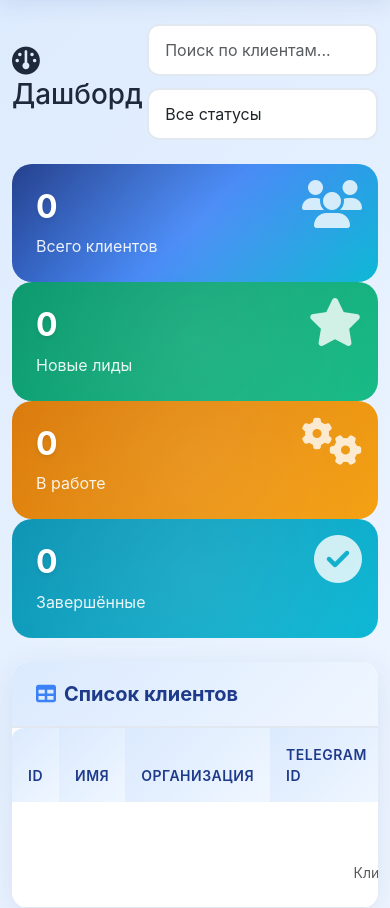
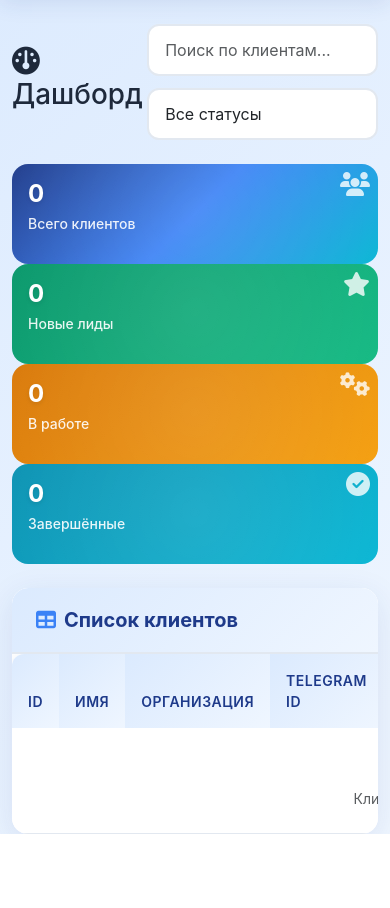
Before and after one commit to ntolkachev-gh/Clienterra-CRM, a Flask app: page / in a window 390 px wide. Shown: the part 136-1044 px from the top of the page. After the commit the page ends 970 px from the top, so only its background shows below. Run offline with Flask 3, Linux system fonts and the light colour scheme; a user stored in the database is signed in; data that the repository does not hold is empty.

Commit message:
📏 Уменьшены размеры статистических карточек
- Более компактные плитки на дашборде
- Уменьшены отступы и размеры шрифтов
- Оптимизированы для лучшего использования пространства

```diff
--- a/static/css/style.css
+++ b/static/css/style.css
@@ -83,10 +83,11 @@ body {
 .stats-card {
     background: var(--ocean-gradient);
     color: white;
-    border-radius: 20px;
-    padding: 2rem;
+    border-radius: 16px;
+    padding: 1.25rem;
     position: relative;
     overflow: hidden;
+    min-height: 120px;
 }
 
 .stats-card::before {
@@ -101,24 +102,25 @@ body {
 }
 
 .stats-card h4 {
-    font-size: 2.5rem;
+    font-size: 1.75rem;
     font-weight: 700;
-    margin-bottom: 0.5rem;
+    margin-bottom: 0.25rem;
     text-shadow: 0 2px 4px rgba(0, 0, 0, 0.1);
 }
 
 .stats-card p {
-    font-size: 1rem;
+    font-size: 0.875rem;
     opacity: 0.9;
     margin: 0;
+    font-weight: 500;
 }
 
 .stats-card i {
-    font-size: 3rem;
+    font-size: 2rem;
     opacity: 0.8;
     position: absolute;
-    top: 1rem;
-    right: 1rem;
+    top: 0.75rem;
+    right: 0.75rem;
 }
 
 /* Таблицы */
@@ -336,11 +338,18 @@ body {
     }
 
     .stats-card {
-        padding: 1.5rem;
+        padding: 1rem;
+        min-height: 100px;
     }
 
     .stats-card h4 {
-        font-size: 2rem;
+        font-size: 1.5rem;
+    }
+
+    .stats-card i {
+        font-size: 1.5rem;
+        top: 0.5rem;
+        right: 0.5rem;
     }
 }
 
```
